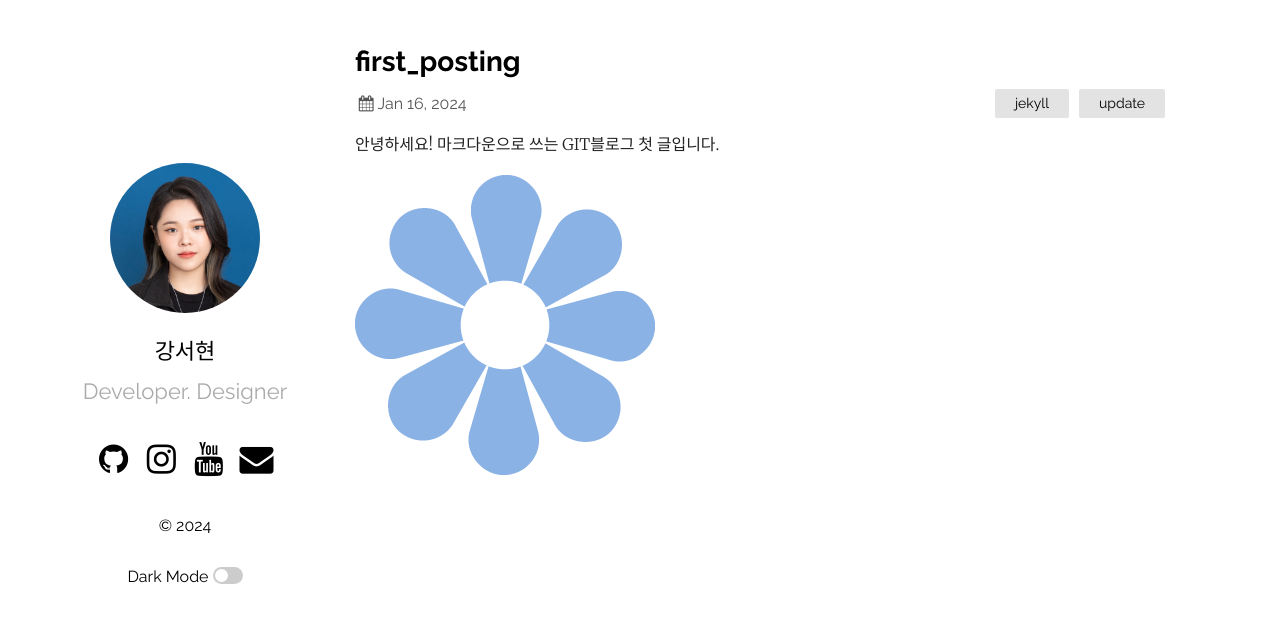
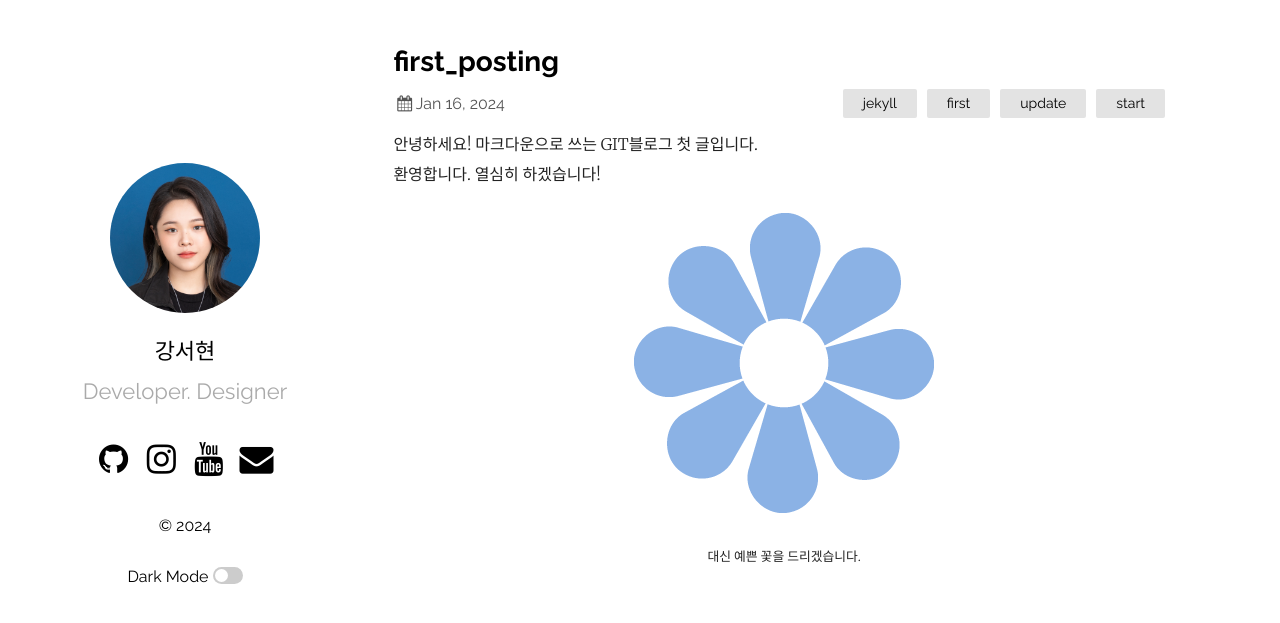
Before and after one commit to kiwowki/kiwowki.github.io, a Jekyll site: the page built from _posts/2024-01-16-first_posting.md, in a window 1280 px wide. Shown: the top 623 px of the page. Built offline with Jekyll 4.4.1, drawn with Linux system fonts in a browser that asks for light colours; comment, search, counter and statistics services are not loaded.

Commit message:
24.01.16

```diff
--- a/_config.yml
+++ b/_config.yml
@@ -23,6 +23,7 @@ plainwhite:
     portfolio_image: "assets/portfolio.png" # the path from the base directory of the site to the image to display (no / at the start)
     html_lang: "ko" # set the lang attribute of the <html> tag for the pages. See here for a list of codes: https://www.w3schools.com/tags/ref_country_codes.asp
     url: https://kiwowki.github.io
+    disqus_shortname: KSH_blog
     condensed_mobile:
         #- home
         - page
--- a/_posts/2024-01-16-first_posting.md
+++ b/_posts/2024-01-16-first_posting.md
@@ -2,9 +2,17 @@
 layout: post
 title: "first_posting"
 date: 2024-01-16 15:56:59 +0900
-categories: jekyll update
+categories: jekyll first update start
 ---
 
 안녕하세요! 마크다운으로 쓰는 GIT블로그 첫 글입니다.
+환영합니다. 열심히 하겠습니다!
 
-![kiwowki]({{site.url}}/images/2024-01-16-first_posting/blue-4.gif)
+<!-- ![kiwowki]({{site.url}}/images/2024-01-16-first_posting/blue-4.gif){:class="img-responsive"}
+*대신 이쁜 꽃을 드리겠습니다.*
+
+| ![kiwowki]({{site.url}}/images/2024-01-16-first_posting/blue-4.gif) |  -->
+
+| ![kiwowki]({{site.url}}/images/2024-01-16-first_posting/blue-4.gif) |
+|:--:|
+| 대신 예쁜 꽃을 드리겠습니다. |
--- a/_sass/plain.scss
+++ b/_sass/plain.scss
@@ -7,6 +7,7 @@ $mobileW: 768px;
 $smallMobileW: 480px;
 $bigScreenW: 1600px;
 $leftWidth: 220px;
+// $leftWidth: 370px;
 
 *,
 *:before,
@@ -52,6 +53,7 @@ main {
   @media screen and (min-width: $bigScreenW) {
     margin: 0 auto;
     max-width: 1440px;
+    // max-width: 1650px;
   }
   @media screen and (max-width: 1280px) {
     margin: 0 75px;
@@ -71,7 +73,8 @@ main {
   .content {
     @media screen and (min-width: $mobileW + 1) {
       max-width: calc(100% - #{$leftWidth});
-      margin-left: $leftWidth;
+      // margin-left: $leftWidth;
+      margin-left: calc(#{$leftWidth} + 3vw);
       width: 100%;
     }
   }
@@ -89,6 +92,7 @@ main {
     @media screen and (min-width: $mobileW + 1) {
       position: fixed;
       max-width: 280px;
+      // max-width: 330px;
     }
     min-width: $leftWidth;
     justify-content: center;
@@ -286,13 +290,17 @@ main {
   overflow: hidden;
   transition: width 0.1s;
 }
+
 table {
+  width: 100%;
   th, td {
     padding: 8px 13px;
-    border: 1px solid #dfe2e5;
+    // border: 1px solid #dfe2e5;
+    font-size: 0.8rem;
+    text-align: center;
   }
   th {
-    background-color: #eee;
+    // background-color: #eee;
     font-family: Raleway;
   }
 }
--- a/assets/css/style.scss
+++ b/assets/css/style.scss
@@ -2,6 +2,8 @@
 ---
 
 @import "plain";
+
+@import "images";
 
 {% if site.plainwhite.search %}
   @import "search";
```
Also changed, not shown: _sass/_images.scss (added, +15 -0 lines), README.md.
